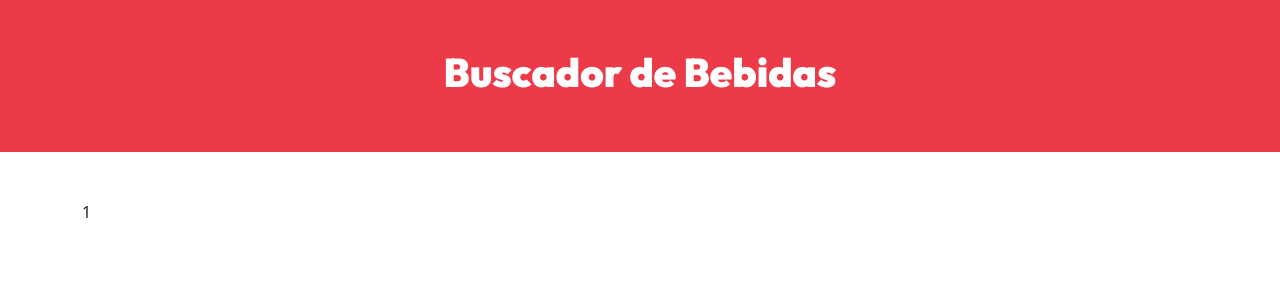
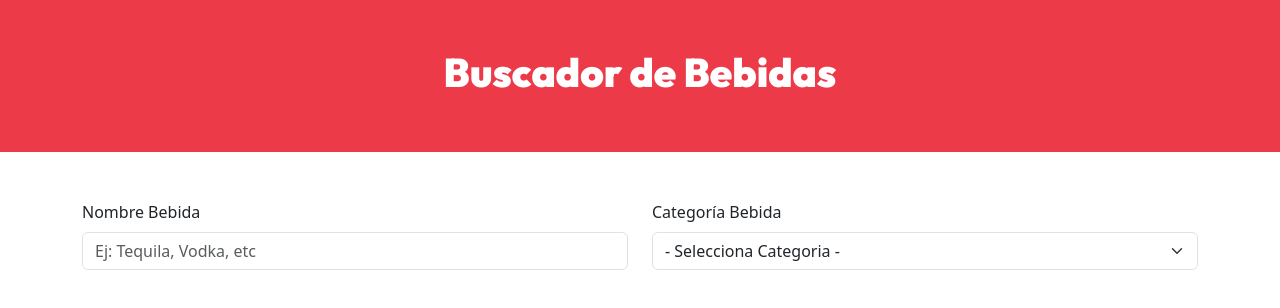
Before and after one commit to DavidL88/buscadorbebidas, a React (Vite) app: page / in a window 1280 px wide. Shown: the top 308 px of the page. Built offline with nearby package versions, Linux system fonts and the light colour scheme.

Commit message:
Add label

```diff
--- a/src/App.jsx
+++ b/src/App.jsx
@@ -1,7 +1,7 @@
 import { Container } from "react-bootstrap"
+import Formulario from "./components/Formulario"
 
 function App() {
-
 
   return (
     <>
@@ -10,7 +10,7 @@
       </header>
 
       <Container className="mt-5">
-        1
+        <Formulario />
       </Container>
     </>
   )
--- /dev/null
+++ b/src/components/Formulario.jsx
@@ -0,0 +1,36 @@
+import { Button, Form, Row, Col, FormText, FormControl } from "react-bootstrap"
+
+const Formulario = () => {
+  return (
+    <Form>
+      <Row>
+        <Col md={6}>
+          <Form.Group className="mb-3">
+            <Form.Label htmlFor="nombre">Nombre Bebida</Form.Label>
+
+            <Form.Control
+              id="nombre"
+              type="text"
+              placeholder="Ej: Tequila, Vodka, etc"
+              name="nombre"
+            />
+          </Form.Group>
+        </Col>
+        <Col md={6}>
+          <Form.Group className="mb-3">
+            <Form.Label htmlFor="categoria">Categoría Bebida</Form.Label>
+
+            <Form.Select
+              id="categoria"
+              name="categoria"
+            >
+              <option>- Selecciona Categoria -</option>
+            </Form.Select>
+          </Form.Group>
+        </Col>
+      </Row>
+    </Form>
+  )
+}
+
+export default Formulario
```
